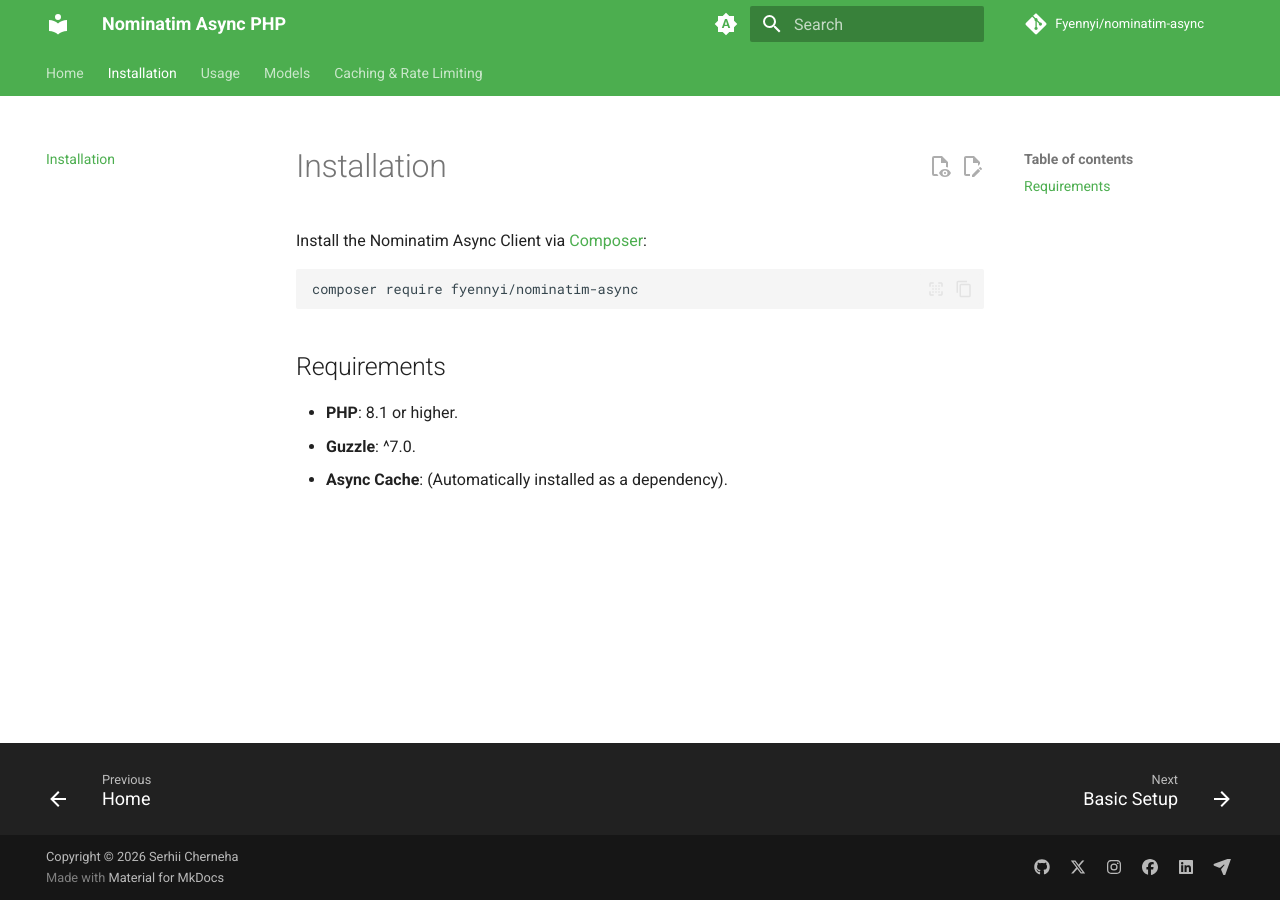
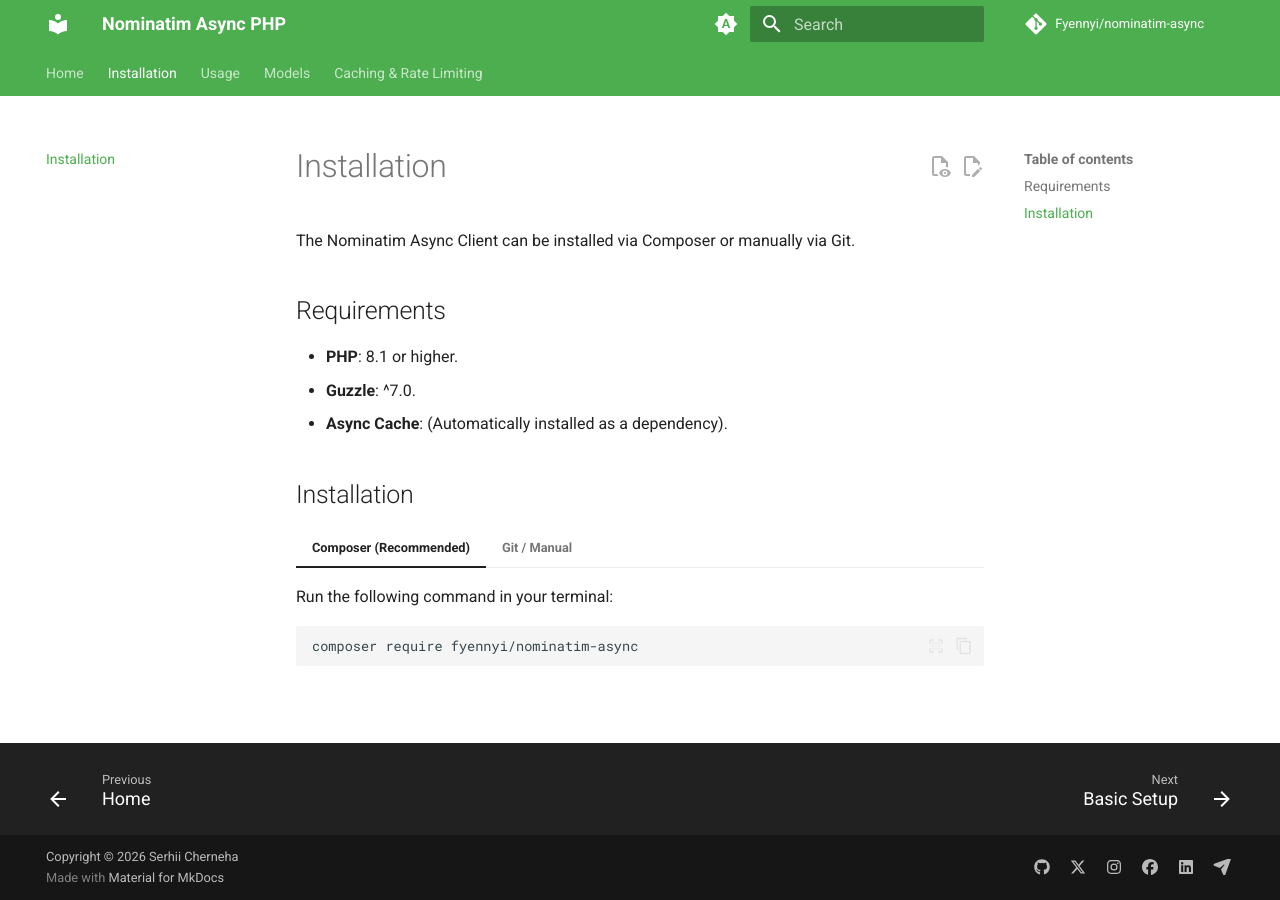
Before and after one commit to Fyennyi/nominatim-async, an MkDocs documentation site: the page built from docs/installation.md, in a window 1280 px wide. Built offline with MkDocs 1.6.1 and Material for MkDocs 9.7.7, drawn with Linux system fonts in a browser that asks for light colours; comment, search, counter and statistics services are not loaded.

Commit message:
docs: Use content tabs for installation guide and reorder requirements

````diff
--- a/docs/installation.md
+++ b/docs/installation.md
@@ -1,13 +1,37 @@
 # Installation
 
-Install the Nominatim Async Client via [Composer](https://getcomposer.org/):
-
-```bash
-composer require fyennyi/nominatim-async
-```
+The Nominatim Async Client can be installed via Composer or manually via Git.
 
 ## Requirements
 
 - **PHP**: 8.1 or higher.
 - **Guzzle**: ^7.0.
 - **Async Cache**: (Automatically installed as a dependency).
+
+## Installation
+
+=== "Composer (Recommended)"
+
+    Run the following command in your terminal:
+
+    ```bash
+    composer require fyennyi/nominatim-async
+    ```
+
+=== "Git / Manual"
+
+    1. Clone the repository:
+       ```bash
+       git clone https://github.com/Fyennyi/nominatim-async.git
+       cd nominatim-async
+       ```
+
+    2. Install dependencies:
+       ```bash
+       composer install
+       ```
+
+    3. Include the autoloader in your project:
+       ```php
+       require_once 'nominatim-async/vendor/autoload.php';
+       ```
````
